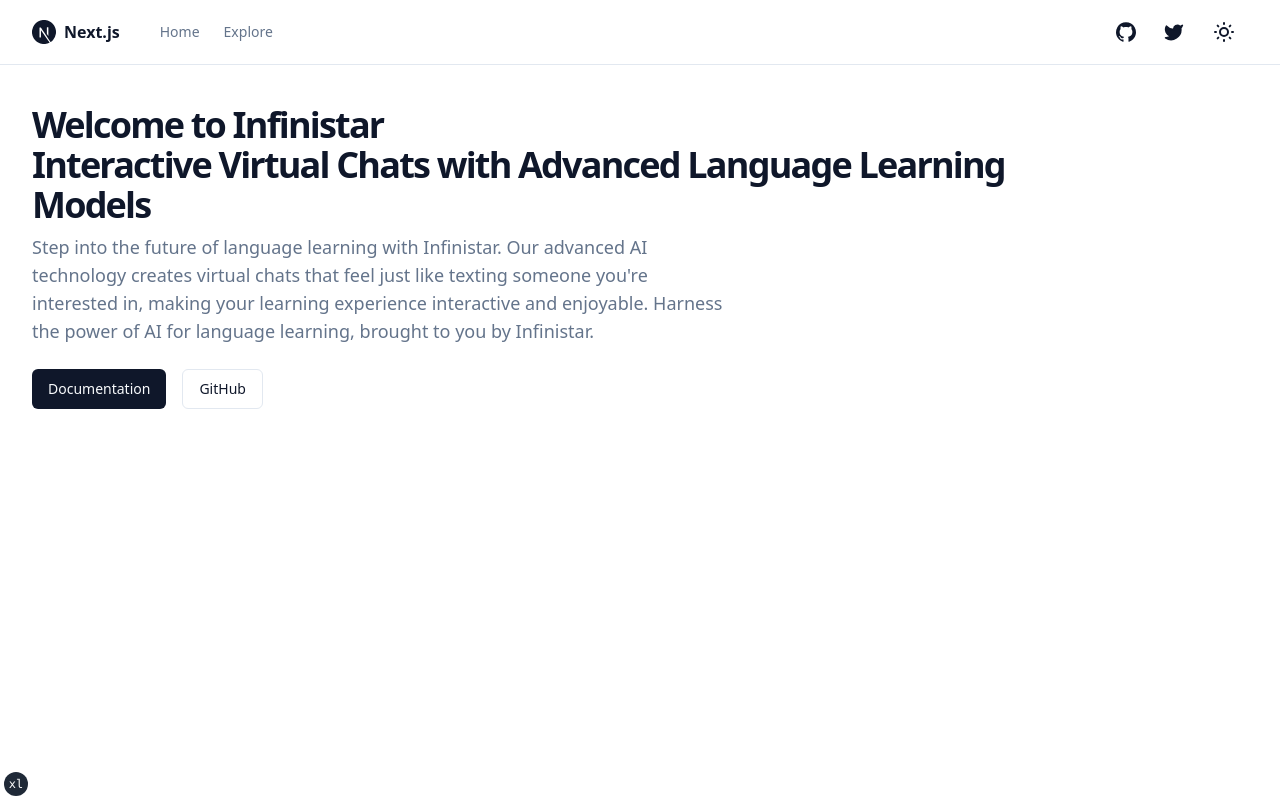
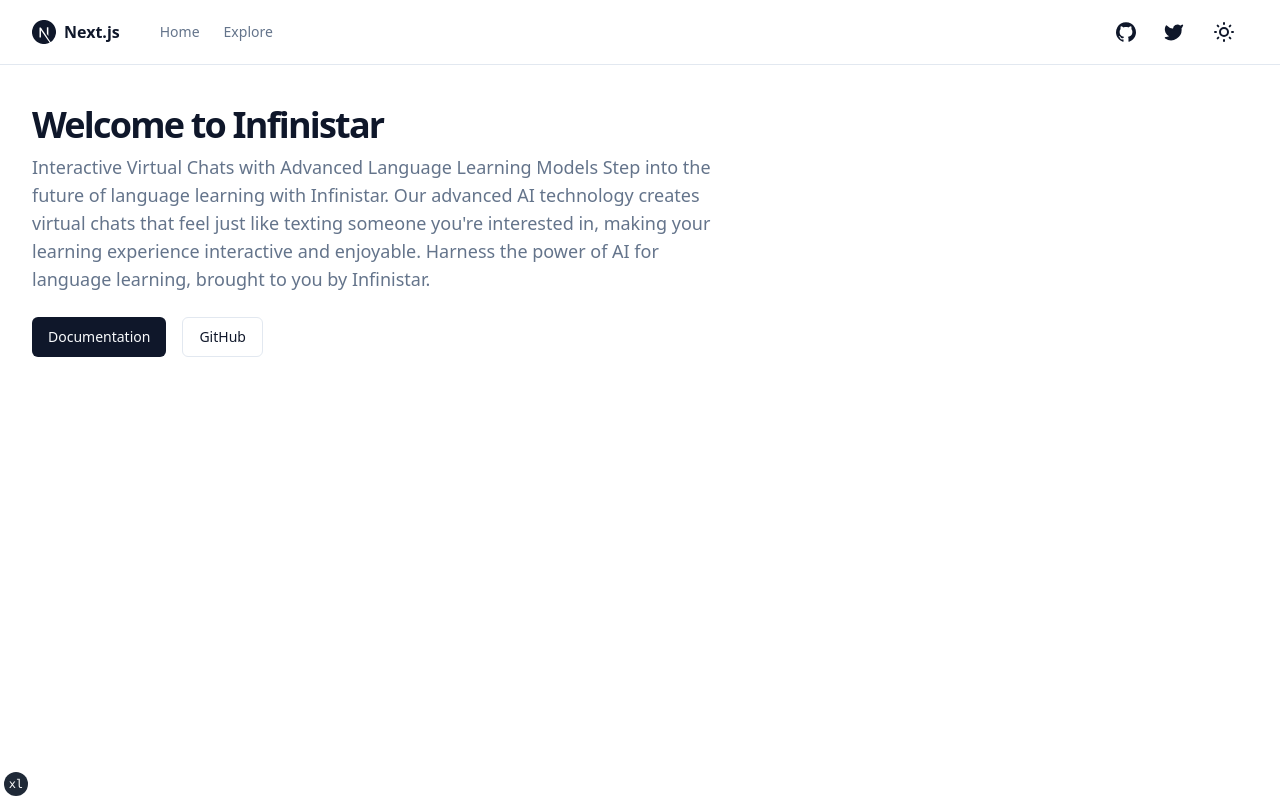
Before and after one commit to gr8monk3ys/InfiniStar, a Next.js app: page / in a window 1280 px wide. Built offline with nearby package versions, Linux system fonts and the light colour scheme.

Commit message:
formatting

```diff
--- a/app/page.tsx
+++ b/app/page.tsx
@@ -9,13 +9,14 @@ export default function IndexPage() {
       <div className="flex max-w-[980px] flex-col items-start gap-2">
         <h1 className="text-3xl font-extrabold leading-tight tracking-tighter md:text-4xl">
           Welcome to Infinistar <br className="hidden sm:inline" />
-          Interactive Virtual Chats with Advanced Language Learning Models
         </h1>
         <p className="max-w-[700px] text-lg text-muted-foreground">
-          Step into the future of language learning with Infinistar. Our
-          advanced AI technology creates virtual chats that feel just like texting someone
-          you're interested in, making your learning experience interactive and enjoyable.
-          Harness the power of AI for language learning, brought to you by Infinistar.
+          Interactive Virtual Chats with Advanced Language Learning Models Step
+          into the future of language learning with Infinistar. Our advanced AI
+          technology creates virtual chats that feel just like texting someone
+          you're interested in, making your learning experience interactive and
+          enjoyable. Harness the power of AI for language learning, brought to
+          you by Infinistar.
         </p>
       </div>
 
@@ -37,7 +38,6 @@ export default function IndexPage() {
           GitHub
         </Link>
       </div>
-
     </section>
   )
 }
```
Also changed, not shown: app/chat/page.tsx (+22 -10 lines), app/globals.css (line endings or trailing spaces).
